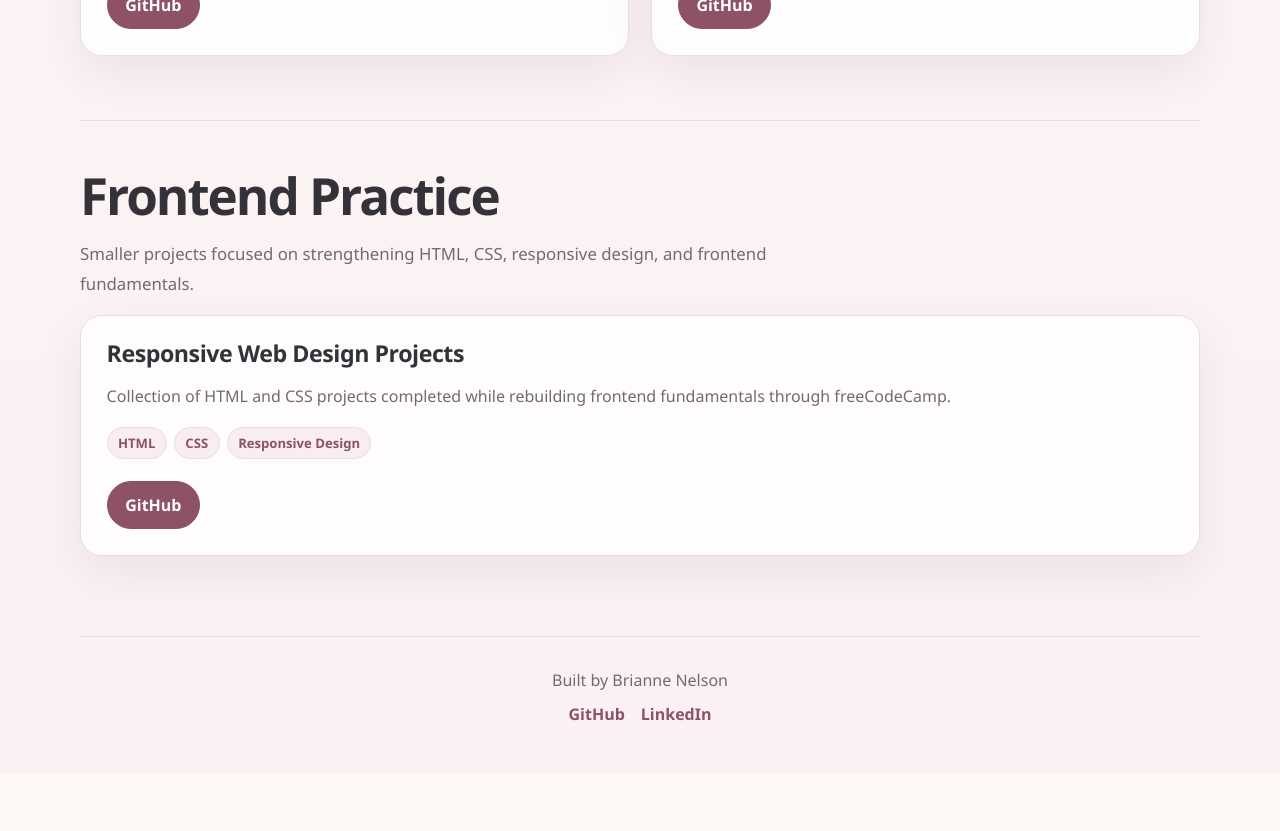
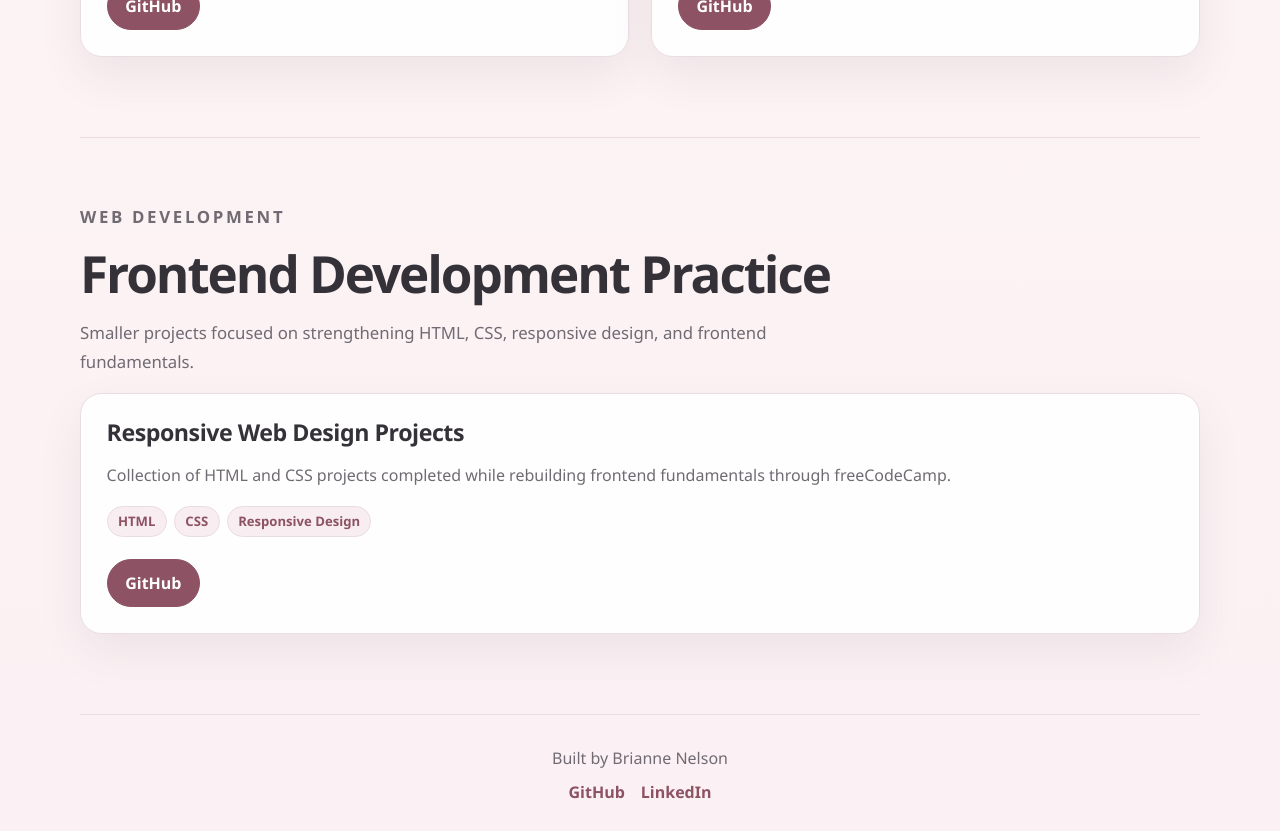
Before and after one commit to briannemg/portfolio, a React (Vite) app: page / in a window 1280 px wide. Shown: the part 2600-3431 px from the top of the page. Before the commit the page ends 3373 px from the top, so only its background shows below. Built offline with nearby package versions, Linux system fonts and the light colour scheme.

Commit message:
style: refine portfolio section hierarchy and card interactions

```diff
--- a/src/components/Projects.jsx
+++ b/src/components/Projects.jsx
@@ -21,7 +21,8 @@ function Projects() {
       </div>
 
       <div className="learning-projects">
-        <h2>Frontend Practice</h2>
+        <p className="eyebrow">Web Development</p>
+        <h2>Frontend Development Practice</h2>
         <p>
           Smaller projects focused on strengthening HTML, CSS, responsive
           design, and frontend fundamentals.
--- a/src/styles/styles.css
+++ b/src/styles/styles.css
@@ -50,6 +50,14 @@ a {
 .footer {
   width: min(1120px, calc(100% - 2rem));
   margin: 0 auto;
+}
+
+.about,
+.skills,
+.projects,
+.learning-projects,
+.footer {
+  border-top: 1px solid var(--border);
 }
 
 .hero {
@@ -150,7 +158,6 @@ h3 {
 
 .about {
   padding: 3rem 0;
-  border-top: 1px solid var(--border);
 }
 
 .about p,
@@ -164,7 +171,6 @@ h3 {
 
 .skills {
   padding: 3rem 0;
-  border-top: 1px solid var(--border);
 }
 
 .skills-grid {
@@ -207,10 +213,20 @@ h3 {
   gap: 1.1rem;
   min-height: 100%;
   padding: 1.6rem;
-  background: rgba(255, 255, 255, 0.82);
+  background: rgba(255, 255, 255, 0.9);
   border: 1px solid var(--border);
   border-radius: 1.35rem;
   box-shadow: var(--shadow);
+  transition:
+    transform 0.18s ease,
+    box-shadow 0.18s ease,
+    border-color 0.18s ease;
+}
+
+.project-card:hover {
+  transform: translateY(-4px);
+  border-color: var(--accent);
+  box-shadow: 0 22px 55px rgba(80, 55, 68, 0.12);
 }
 
 .project-subtitle {
@@ -262,9 +278,8 @@ h3 {
 }
 
 .learning-projects {
-  margin-top: 4rem;
-  padding-top: 3rem;
-  border-top: 1px solid var(--border);
+  margin-top: 5rem;
+  padding-top: 4rem;
 }
 
 .project-grid.compact {
@@ -274,7 +289,6 @@ h3 {
 .footer {
   padding: 2rem 0 3rem;
   color: var(--muted);
-  border-top: 1px solid var(--border);
   text-align: center;
 }
 
```
